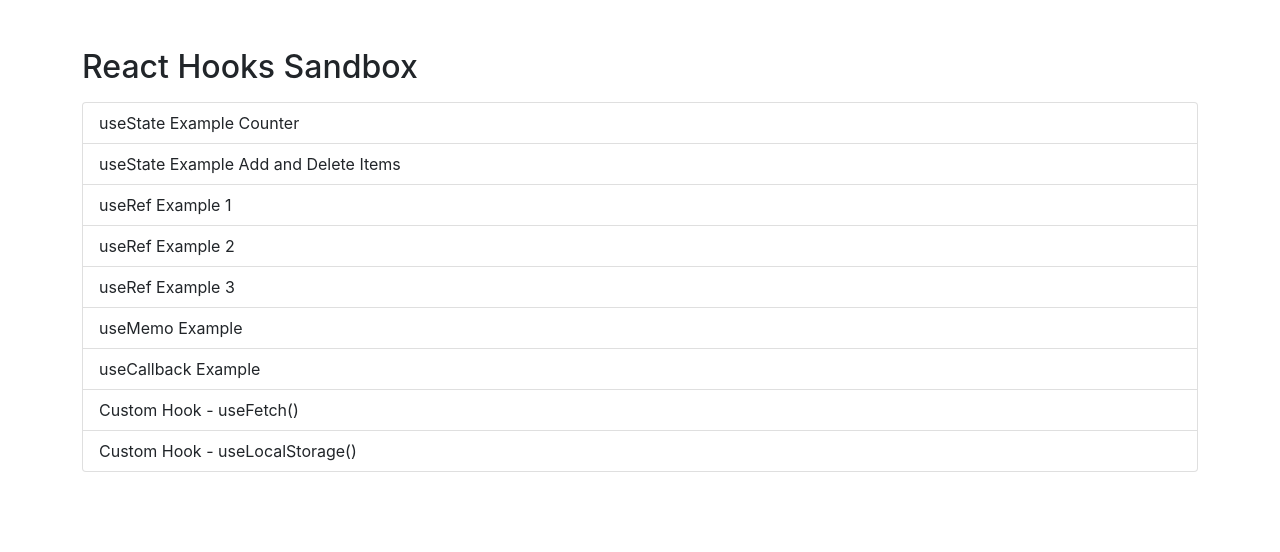
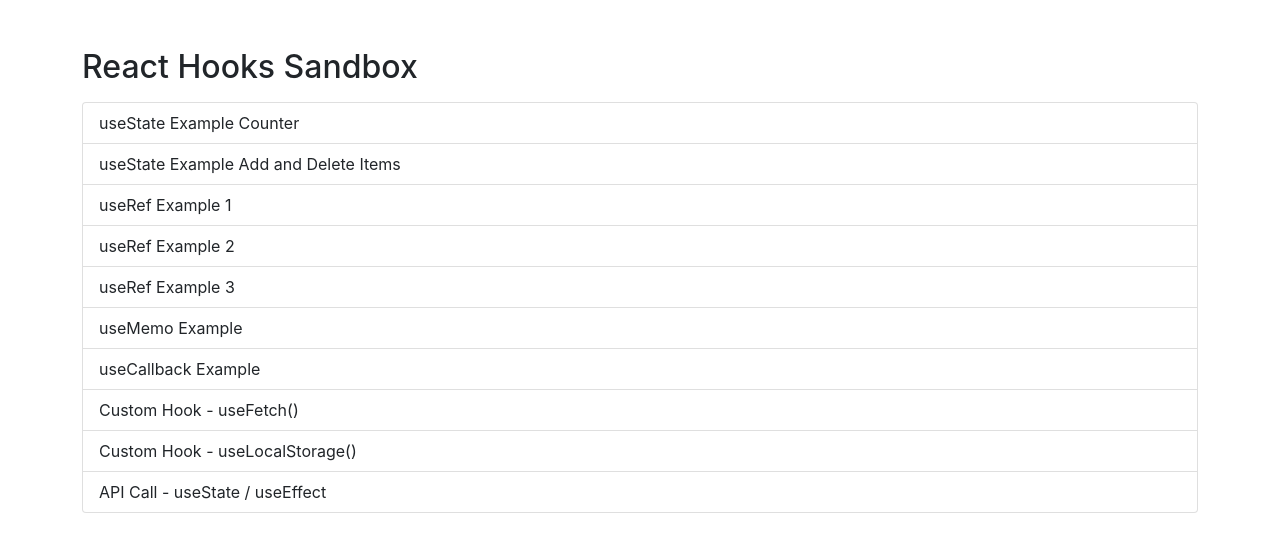
Before and after one commit to RayKilburg/advanced-react-hooks, a React (Create React App) app: page / in a window 1280 px wide. Shown: the top 552 px of the page. Built offline with nearby package versions, Linux system fonts and the light colour scheme.

Commit message:
api call starter

```diff
--- a/src/App.js
+++ b/src/App.js
@@ -9,6 +9,7 @@ import UseMemoExample from './components/UseMemoExample';
 import UseCallbackExample from './components/UseCallbackExample';
 import CustomHookExample1 from './components/CustomHookExample1';
 import CustomHookExample2 from './components/CustomHookExample2';
+import ApiCallExample from './components/ApiCallExample';
 
 function App() {
   return (
@@ -31,6 +32,7 @@ function App() {
             path="/custom-hook-example-2"
             element={<CustomHookExample2 />}
           />
+          <Route path="/api-call-example" element={<ApiCallExample />} />
         </Routes>
       </div>
     </Router>
--- /dev/null
+++ b/src/components/ApiCallExample.jsx
@@ -0,0 +1,11 @@
+import React from 'react'
+
+function ApiCallExample() {
+    return (
+        <div>
+            api example
+        </div>
+    )
+}
+
+export default ApiCallExample
--- a/src/components/Home.jsx
+++ b/src/components/Home.jsx
@@ -59,6 +59,12 @@ function Home() {
         >
           Custom Hook - useLocalStorage()
         </Link>
+        <Link
+          className='list-group-item list-group-item-action'
+          to='api-call-example'
+        >
+          API Call - useState / useEffect
+        </Link>
       </ul>
     </>
   )
```
